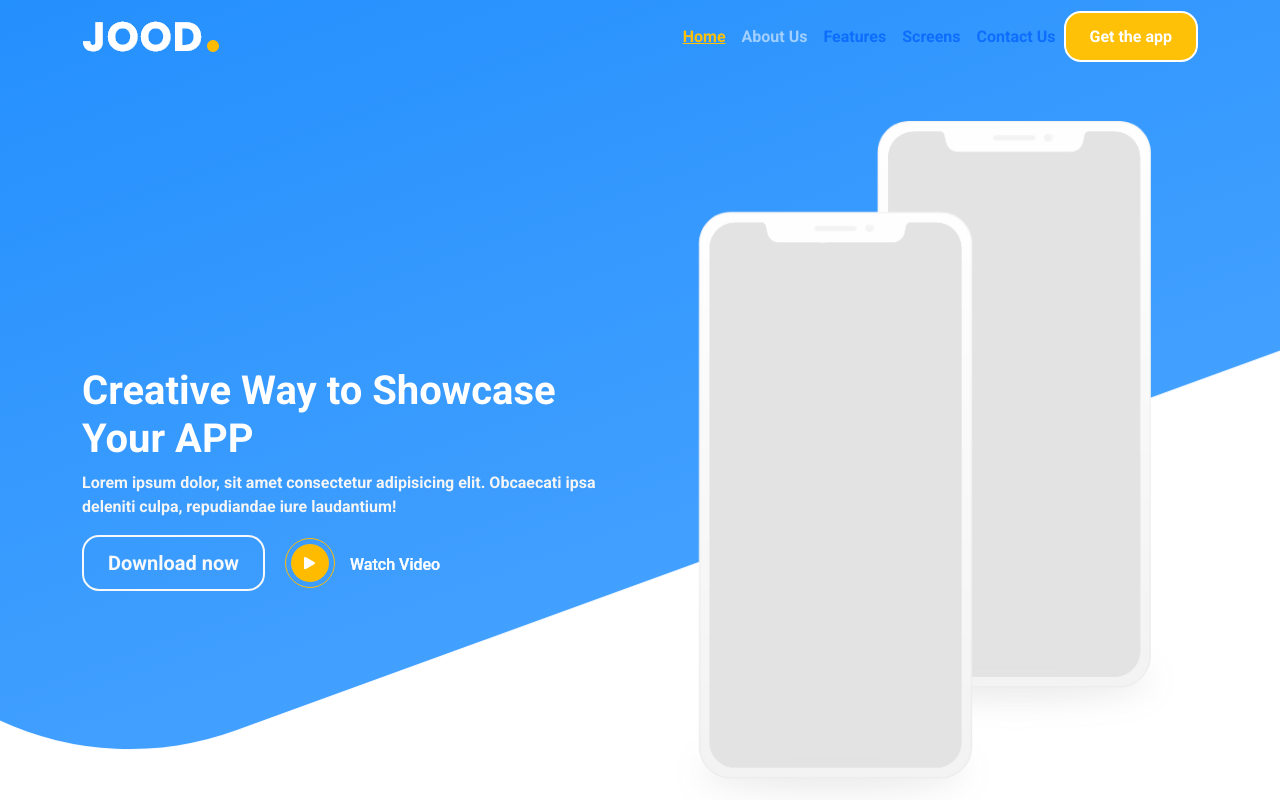
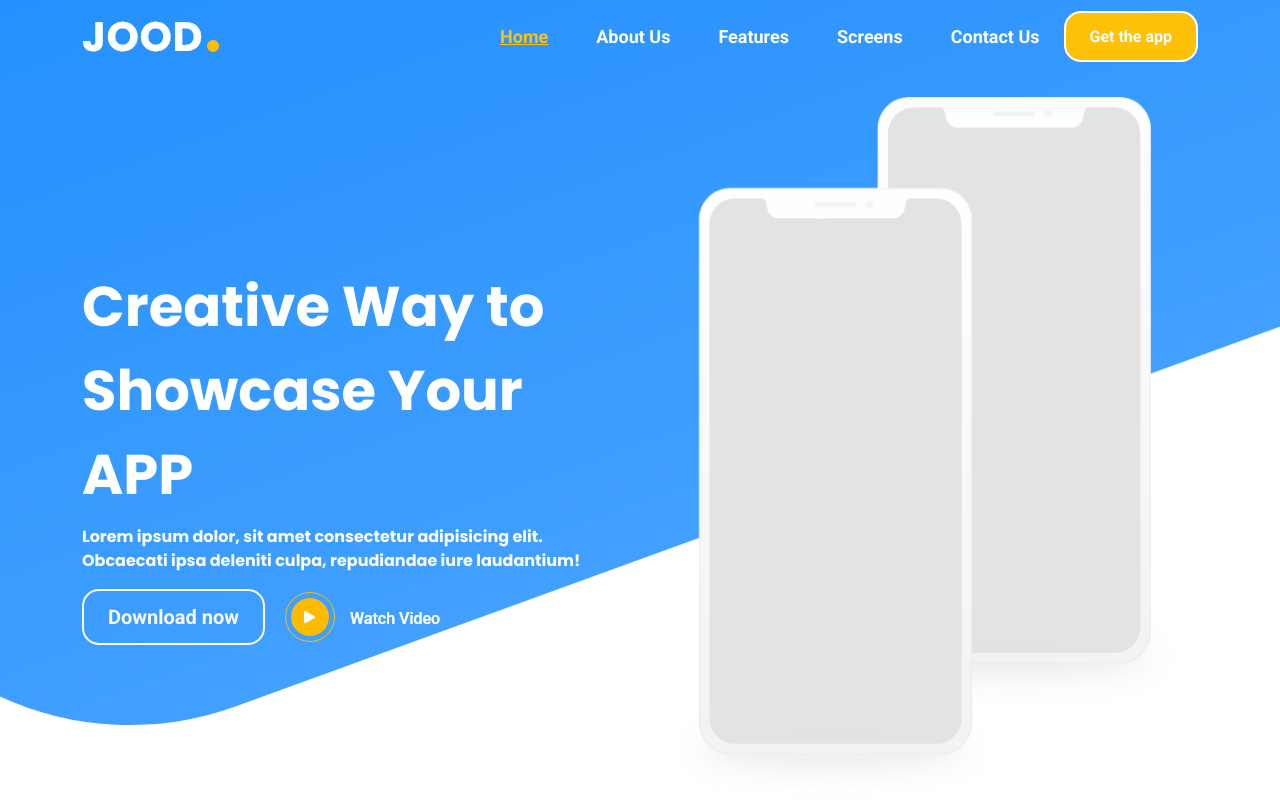
Before and after one commit to JohnStahre/Inlupp-2, a plain HTML site: page index.html in a window 1280 px wide. Shown: the top 800 px of the page. Drawn offline with nearby package versions, Linux system fonts and the light colour scheme.

Commit message:
börja med att kolla översta knappen

```diff
--- a/index.html
+++ b/index.html
@@ -31,25 +31,25 @@
                   </button>
                   <div class="collapse navbar-collapse" id="navbar">
                       <ul class="navbar-nav ms-auto mb-2 mb-lg-0">
-                        <li class="nav-item">
+                        <li class="nav-item navbar-item">
                             <a class="nav-link text-warning" aria-current="page" href="#"><u>Home</u></a>
                           </li>
-                          <li class="nav-item">
+                          <li class="nav-item navbar-item">
                             <a class="nav-link text-primarygit" aria-current="page" href="#">About Us</a>
                           </li>
-                          <li class="nav-item">
-                            <a class="nav-link text-primary" aria-current="page" href="#">Features</a>
+                          <li class="nav-item navbar-item">
+                            <a class="nav-link" aria-current="page" href="#">Features</a>
                           </li>
-                          <li class="nav-item">
-                            <a class="nav-link text-primary" aria-current="page" href="#">Screens</a>
+                          <li class="nav-item navbar-item">
+                            <a class="nav-link" aria-current="page" href="#">Screens</a>
                           </li>
-                          <li class="nav-item">
-                            <a class="nav-link text-primary" aria-current="page" href="#">Contact Us</a>
+                          <li class="nav-item navbar-item">
+                            <a class="nav-link" aria-current="page" href="#">Contact Us</a>
                           </li>
 
 
                       </ul>
-                        <button class="btn btn-warning text-white ml-5 johns-knapp">Get the app</button>
+                        <button class="btn btn-warning text-white johns-knapp">Get the app</button>
                   </div>
             </div>
         </nav>
@@ -63,11 +63,10 @@
 
     <div class="container">
 
-        <div class="row mt-5 align-items-center">
+        <div class="row mt-4 align-items-center">
             <div class="col-12 col-lg-6 text-lg-start wow animate__animated animate__fadeInLeft data-wow-offset="200" data-wow-delay="0.5s"">
                 <h1>Creative Way to Showcase Your APP</h1>
                 <p>Lorem ipsum dolor, sit amet consectetur adipisicing elit. Obcaecati ipsa deleniti culpa, repudiandae iure laudantium!</p>
-                <!-- <button class="johns-knapp">Download now</button> -->
                 <button type="button" class="btn btn-outline-light btn-lg me-3 johns-knapp">Download now</button>
                 <img src="images/Watch video.png" class="me-3" alt="">
             </div>
--- a/styles.css
+++ b/styles.css
@@ -2,10 +2,17 @@
 
 /* blå färg #1487FD */
 @import url('https://fonts.googleapis.com/css2?family=Roboto:wght@700&display=swap');
+@import url('https://fonts.googleapis.com/css2?family=Poppins:wght@700&display=swap');
 
 body {
     font-family: 'Roboto', sans-serif;
 }
+
+.min-text{
+    font-size: 3rem;
+    line-height: ;
+}
+
 
 /* html, body {
     font-weight: 7000;
@@ -13,6 +20,10 @@ body {
     line-height: 1.5;
     font-size: 16px;
      color: #333333; */
+
+     /* .navbar {
+         padding-bottom: 4.5rem;
+     } */
 
  #title {
      background-image: url(images/Group\ 4634.png) , url(images/Rectangle\ 1914.png);
@@ -23,8 +34,36 @@ body {
  }
 
  #title p {
-     color: whitesmoke;
+    font-family: 'Poppins', sans-serif;
+     color: #FFFFFF;
+     font-weight: 400;
  }
+
+ #title a {
+     color:  #FFFFFF;
+     font-size: large;
+ }
+ #title h1 {
+    font-family: 'Poppins', sans-serif;
+     color:  #FFFFFF;
+     font-size: 3.5rem;
+     font-weight: 700;
+     line-height: 1.5;
+
+
+ }
+
+ .navbar {
+
+ }
+
+ .navbar-brand {
+}
+
+.navbar-item {
+    padding:0 1rem;
+
+}
 
  .johns-knapp {
      padding: 0.7rem 1.5rem;
@@ -79,6 +118,7 @@ h6 {
      margin-left: 5rem
  }
 
+
   /* .container-fluid {
      /* 3 % till topp och botten 15% lefterright */
      /* padding: 3% 15%; */
```
